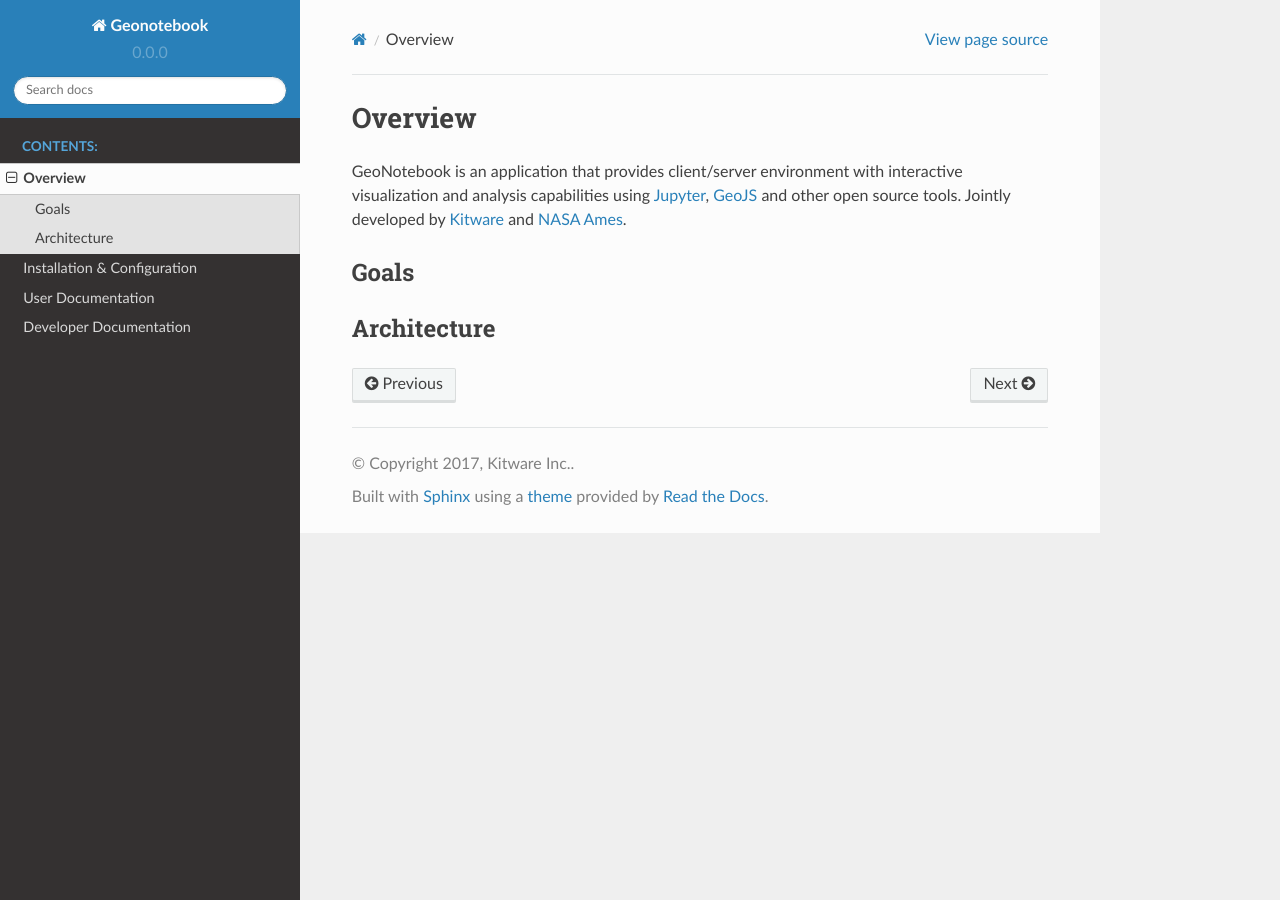
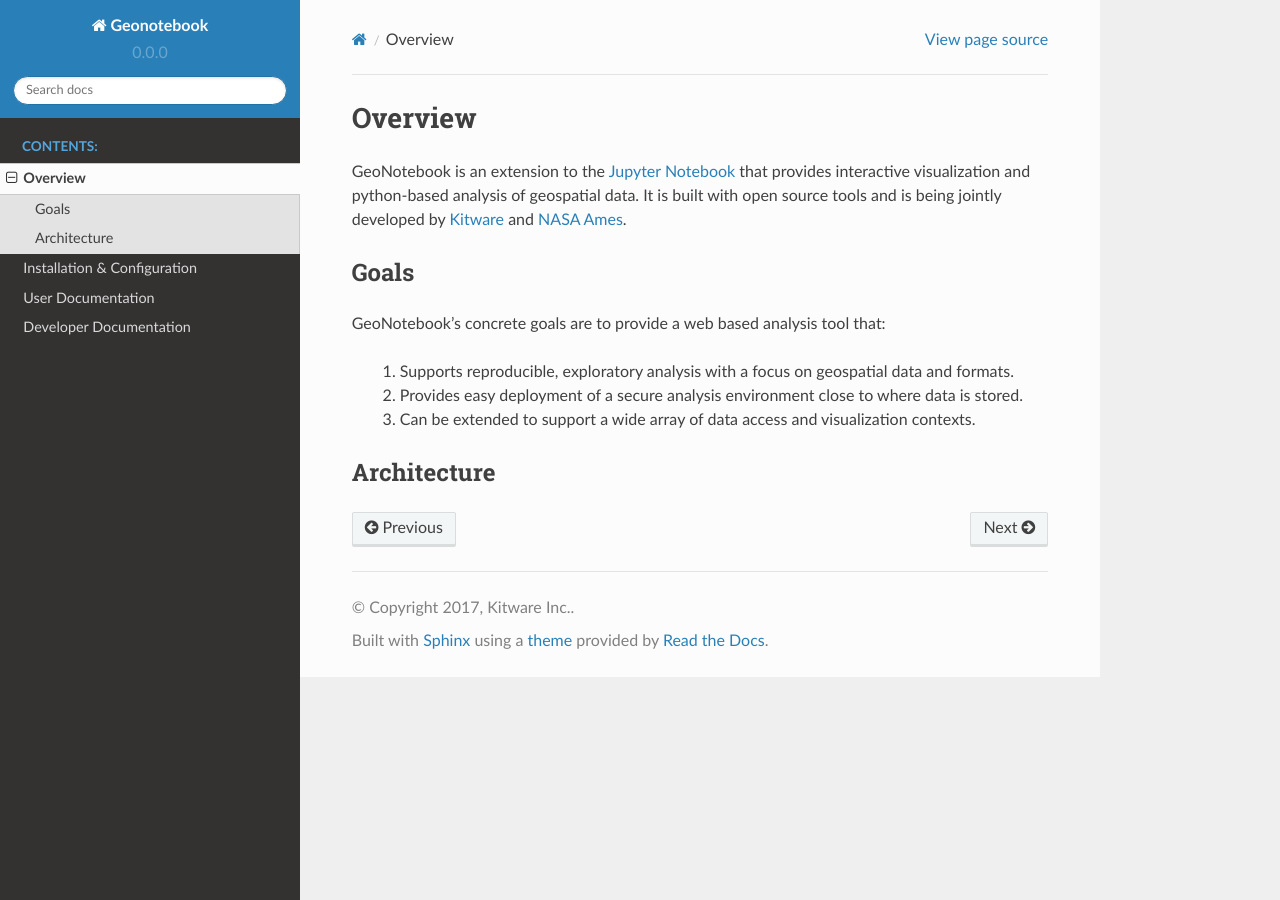
Before and after one commit to OpenGeoscience/geonotebook, a Sphinx documentation site: the page built from docs/source/overview.rst, in a window 1280 px wide. Built offline with Sphinx 7.4.7 and the Read the Docs theme 2.0.0, drawn with Linux system fonts in a browser that asks for light colours.

Commit message:
Add Goals section to overview

```diff
--- a/docs/source/overview.rst
+++ b/docs/source/overview.rst
@@ -1,14 +1,16 @@
 Overview
 =======================================
 
-GeoNotebook is an application that provides client/server
-environment with interactive visualization and analysis capabilities
-using `Jupyter <http://jupyter.org>`_, `GeoJS <http://www.github.com/OpenGeoscience/geojs>`_ and other open source tools.
-Jointly developed by `Kitware <http://www.kitware.com>`_ and `NASA Ames <https://www.nasa.gov/centers/ames/home/index.html>`_.
-
+GeoNotebook is an extension to the `Jupyter Notebook <http://jupyter.org>`_ that provides interactive visualization and python-based analysis of geospatial data. It is built with open source tools and is being jointly developed by `Kitware <http://www.kitware.com>`_ and `NASA Ames <https://www.nasa.gov/centers/ames/home/index.html>`_.
 
 Goals
 ^^^^^
 
+GeoNotebook's concrete goals are to provide a web based analysis tool that:
+
+  #. Supports reproducible, exploratory analysis with a focus on geospatial data and formats.
+  #. Provides easy deployment of a secure analysis environment close to where data is stored.
+  #. Can be extended to support a wide array of data access and visualization contexts.
+
 Architecture
 ^^^^^^^^^^^^
```
